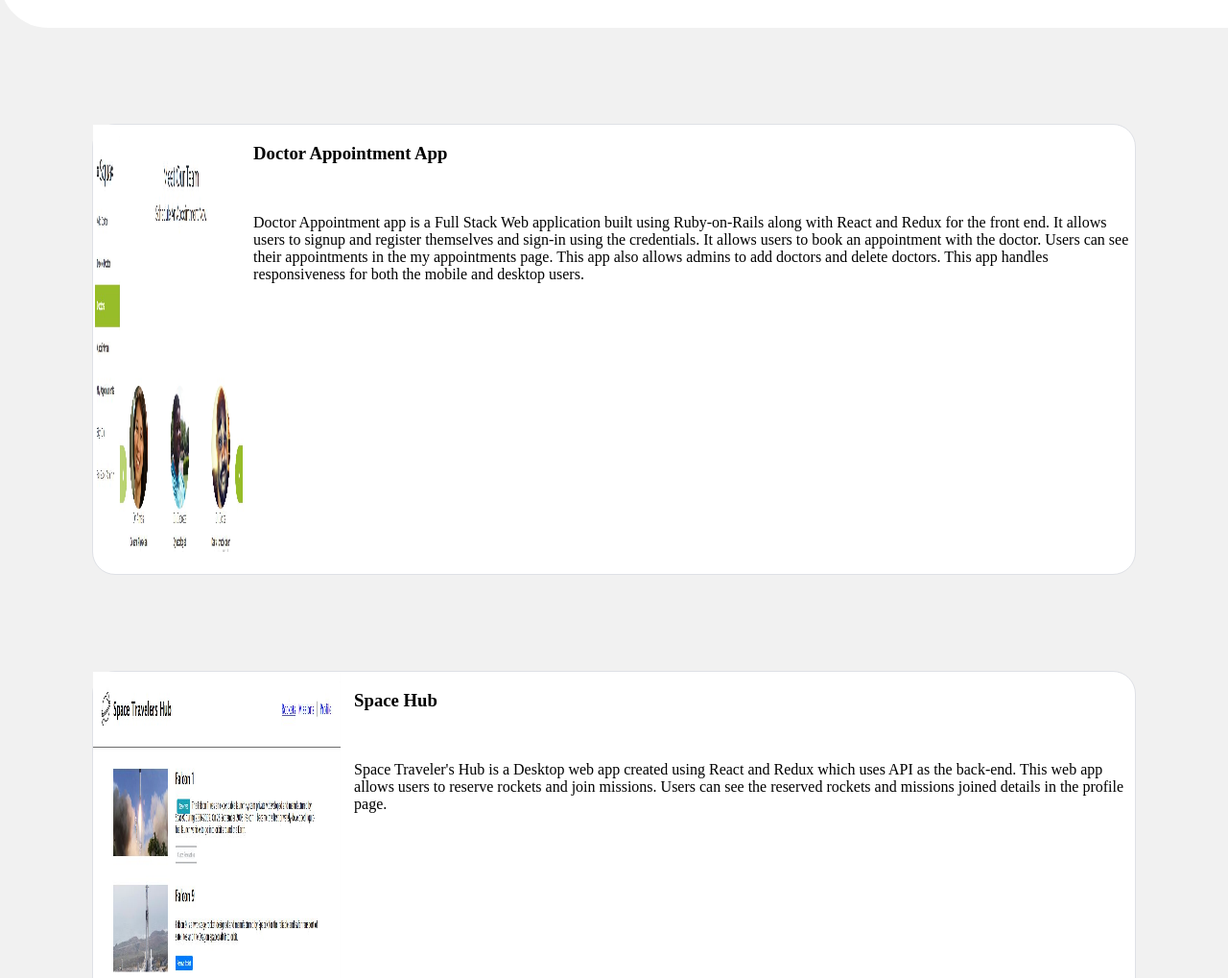
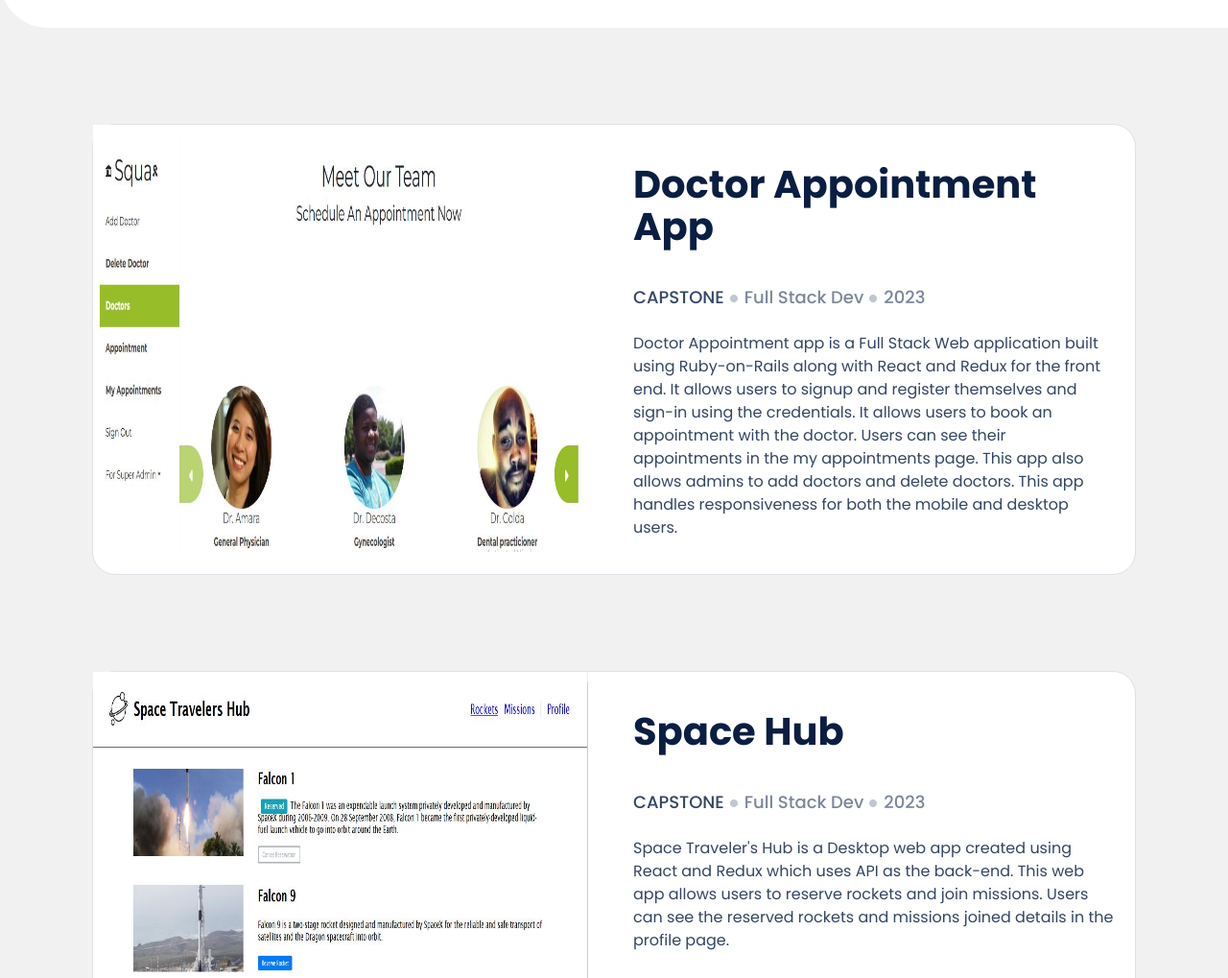
Before and after one commit to baqar-abbas/portfolio-redefine, a website: page index.html in a window 1280 px wide. Shown: the part 840-1859 px from the top of the page at 96% size. Drawn offline with Linux system fonts and the light colour scheme.

Commit message:
Add project card details for the desktop version

```diff
--- a/projectDetails.js
+++ b/projectDetails.js
@@ -116,6 +116,36 @@ projects.forEach((project) => {
   cardInfo.classList.add('tonicdesktop');
   container.appendChild(cardInfo);
 
-  cardInfo.innerHTML = `<h1 class="popheading popheaddesktop">${project.name}</h1><br>
-  <p>${project.description}</p>`;
+  cardInfo.innerHTML = `<h1 class="popheading popheaddesktop">${project.name}</h1>`;
+
+  // <p>${project.description}</p>
+
+  const skillInfo = document.createElement('ul');
+  skillInfo.classList.add('skillinfo');
+  cardInfo.appendChild(skillInfo);
+
+  const skillNames = [
+    'skill-one',
+    'skill-two',
+    'skill-three',
+    'skill-four',
+    'skill-five',
+  ];
+
+  let skillCount = 0;
+
+  project.items.forEach((item) => {
+    const skill = document.createElement('li');
+    skill.classList.add(skillNames[skillCount]);
+    skill.innerHTML = item;
+    skillInfo.appendChild(skill);
+    skillCount += 1;
+  })
+
+  const cardDescription = document.createElement('p');
+  cardDescription.classList.add('popp15', 'popp15desktop');
+  cardDescription.innerHTML = `<br>${project.description}<br><br>`
+  // cardDescription.innerText = project.description;
+  cardInfo.appendChild(cardDescription);
+
 });
--- a/styles.css
+++ b/styles.css
@@ -237,6 +237,87 @@ nav li a#hamburger-menu {
     transform: scale(1.1, 1.1);
   }
 
+  .tonicdesktop {
+    flex: 40%;
+    margin-left: 20px;
+    margin-bottom: 20px;
+    margin-right: 20px;
+  }
+
+  .popheading {
+    font-family: 'Poppins', sans-serif;
+    font-style: normal;
+    font-weight: 700;
+    /* font-size: 32px;
+    line-height: 44px; */
+    color: #172b4d;
+  }
+
+  .popheaddesktop {
+    font-weight: 700;
+    font-size: 40px !important;
+    line-height: 44px;
+    color: #091e42 !important;
+  }
+
+  .skillinfo {
+    font-family: 'Poppins', sans-serif;
+    font-style: normal;
+    font-weight: 400;
+    font-size: 16px;
+    line-height: 24px;
+    color: #344563;
+    list-style-type: none;
+    margin: 0;
+    padding: 0;
+    margin-bottom: 20px !important;
+  }
+
+  .skillinfo li {
+    float: left;
+  }
+
+  .skill-one,
+  .skill-three,
+  .skill-five {
+  font-family: 'Poppins', sans-serif;
+  font-style: normal;
+  /* font-weight: 600; */
+  /* font-size: 13px; */
+  /* line-height: 16px; */
+  color: #344563;
+  font-weight: 500;
+  font-size: 18px;
+  line-height: 24px;
+  }
+
+  .skill-two,
+  .skill-four {
+  width: 9px;
+  height: 9px;
+  margin: 0 6px;
+  }
+
+  .skill-three,
+  .skill-five {
+    color: #7a869a;
+  }
+
+  .popp15 {
+    clear: left;
+    margin-top: 20px !important;
+    font-family: 'Poppins', sans-serif;
+    font-style: normal;
+    font-weight: 400;
+    /* font-size: 15px; */
+    line-height: 24px;
+    color: #344563;
+  }
+
+  .pop15desktop {
+    font-size: 16px !important;
+  }
+
   /* .iconlist {
     list-style-type: none;
     padding: 0;
```
